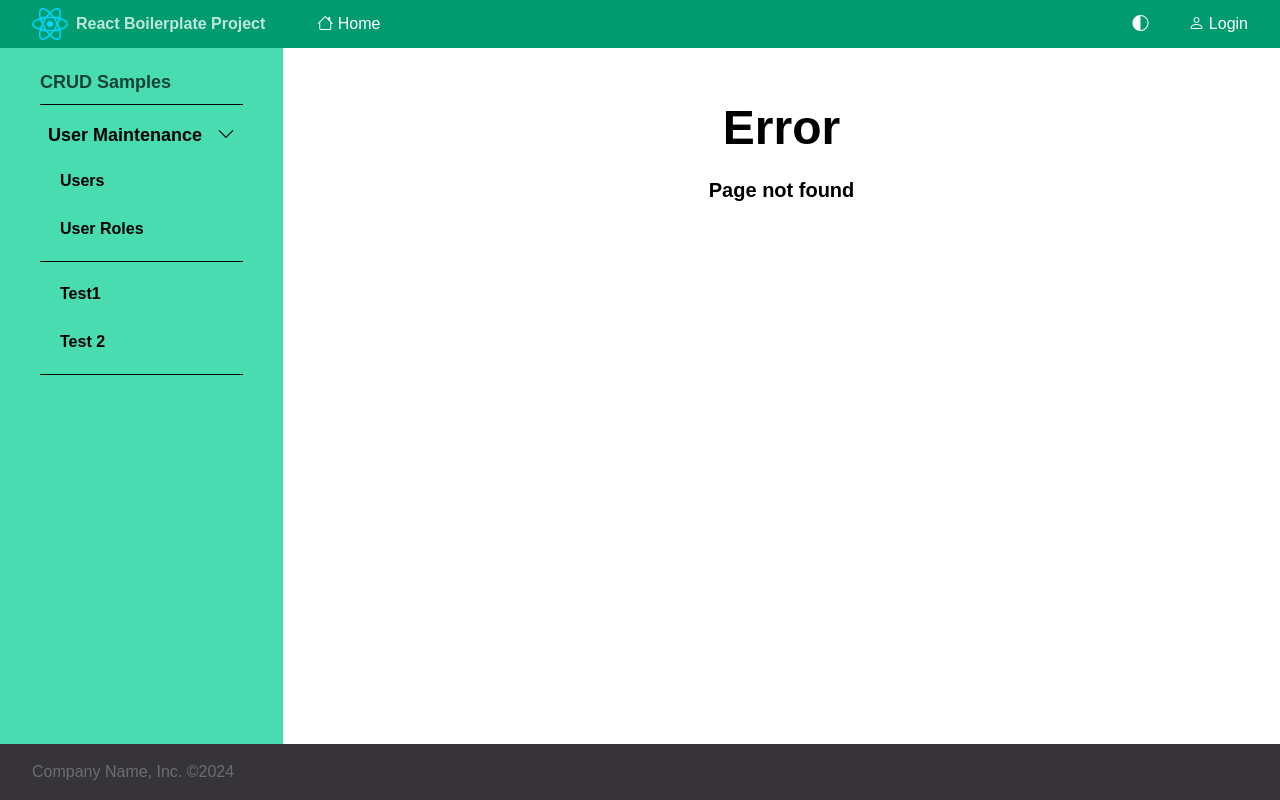
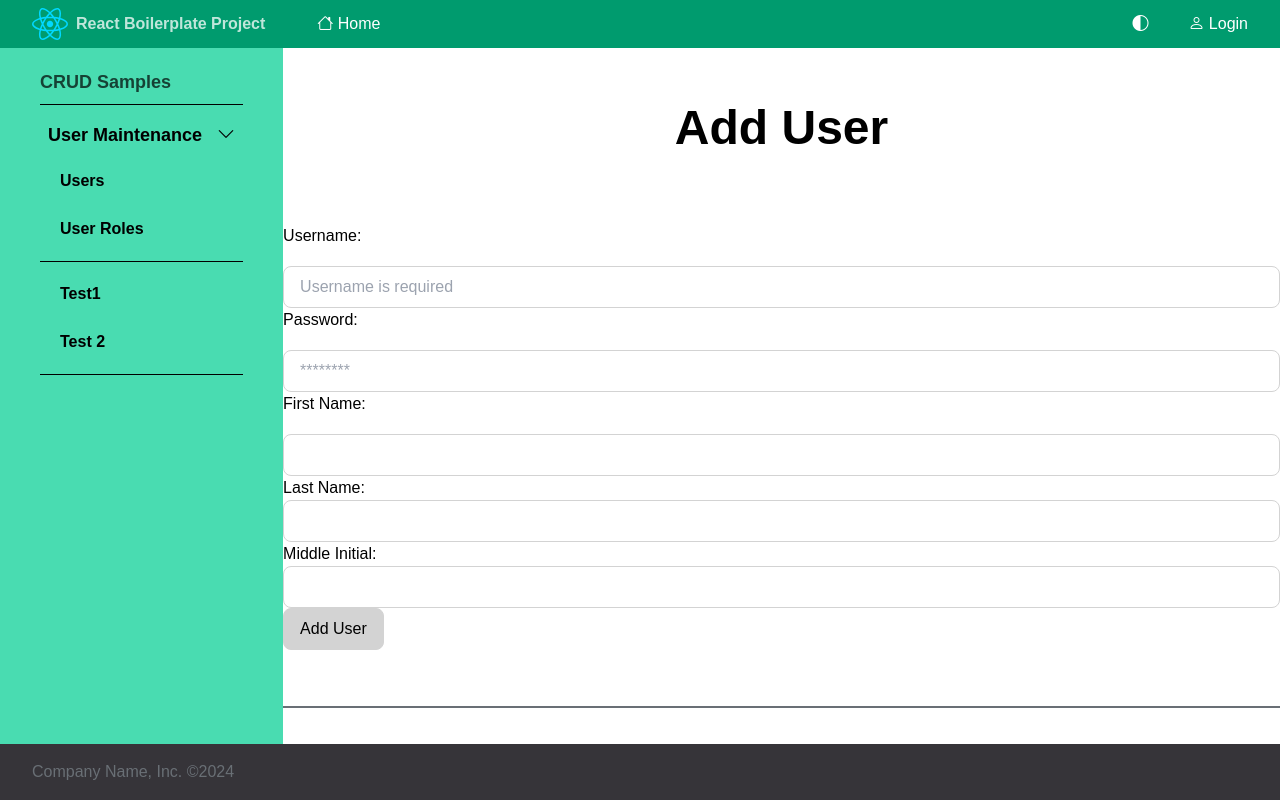
Before and after one commit to peterclarktech/react-ts-boilerplate, a React (Vite) app: page /crudsample/users/add in a window 1280 px wide. Before the commit this address had no page. Built offline with nearby package versions, Linux system fonts and the light colour scheme.

Commit message:
Reworked routes and added user add page

```diff
--- a/src/App.tsx
+++ b/src/App.tsx
@@ -30,7 +30,7 @@ const HeaderWrapper:FC<{}> = () => {
     <Header.HeaderBody>
       <Header.HeaderLogo linkto="/" imgSrc={reactlogo} imgAlt="React" imgClass="">React Boilerplate Project</Header.HeaderLogo>
       <Header.HeaderLink to="/" iconClass="bi bi-house">Home</Header.HeaderLink>
-      {appContext.user.username && <Header.HeaderLink to="/crudsample" iconClass="bi bi-journal-richtext">CRUD Samples</Header.HeaderLink>}
+      {appContext.user.username && <Header.HeaderLink to="/crudsample/users" iconClass="bi bi-journal-richtext">CRUD Samples</Header.HeaderLink>}
     </Header.HeaderBody>
   )
 }
--- a/src/main.tsx
+++ b/src/main.tsx
@@ -16,6 +16,7 @@ import UserListPage from './pages/crudpages/UserListPage';
 import LoginPage from './pages/LoginPage';
 
 import loadSampleData from './services/LoadSampleData';
+import UserAddPage from './pages/crudpages/UserAddPage';
 
 const router = createBrowserRouter([
   {
@@ -28,20 +29,25 @@ const router = createBrowserRouter([
         element: <HomePage />
       },
       {
-        path: "/login",
+        path: "login",
         element: <LoginPage/>,
         errorElement: <ErrorPage/>
       },
       {
-        path: "/crudsample",
+        path: "crudsample",
         element: <CrudLayoutPage />,
         children: [
           {
-            index: true,
+            path:"users",
             element: <UserListPage />,
             loader: async ({ /*params*/ }) => {
               return defer({ data: loadSampleData() });
-            },
+            }
+          },
+          {
+            path: "users/add",
+            element: <UserAddPage/>,
+            errorElement: <ErrorPage />
           },
           {
             path: "*",
--- /dev/null
+++ b/src/pages/crudpages/UserAddPage.tsx
@@ -0,0 +1,83 @@
+import { useState } from 'react';
+import Button from '../../components/Button';
+import PageSection from '../../components/PageSection';
+import TextField from '../../components/form/TextField';
+
+interface User {
+    username: string;
+    password: string;
+    firstName: string;
+    lastName: string;
+    middleInitial: string;
+}
+
+const UserAddPage: React.FC = () => {
+    const [user, setUser] = useState<User>({
+        username: '',
+        password: '',
+        firstName: '',
+        lastName: '',
+        middleInitial: '',
+    });
+
+    const handleInputChange = (e: React.ChangeEvent<HTMLInputElement>) => {
+        const { name, value } = e.target;
+        setUser((prevUser) => ({ ...prevUser, [name]: value }));
+    };
+
+    const handleSubmit = (e: React.FormEvent) => {
+        e.preventDefault();
+        // TODO: Handle form submission (e.g., send data to server)
+    };
+
+    return (
+        <PageSection title="Add User">
+            <form onSubmit={handleSubmit}>
+                <div>
+
+                </div>
+                <div className="grid grid-flow-row grid-rows-6">
+                    <TextField placeholder="Username is required"
+                        id="username"
+                        name="username"
+                        value={user.username}
+                        onChange={handleInputChange}
+                        required
+                    >Username: </TextField>
+                    <TextField isPassword placeholder='********'
+                        id="password"
+                        name="password"
+                        value={user.password}
+                        onChange={handleInputChange}
+                        required
+                    >Password: </TextField>
+                    <TextField
+                        id="firstName"
+                        name="firstName"
+                        value={user.firstName}
+                        onChange={handleInputChange}
+                        required
+                    >First Name: </TextField>
+
+                    <TextField
+                        id="lastName"
+                        name="lastName"
+                        value={user.lastName}
+                        onChange={handleInputChange}
+                        required
+                    >Last Name:</TextField>
+                    <TextField
+                        id="middleInitial"
+                        name="middleInitial"
+                        value={user.middleInitial}
+                        onChange={handleInputChange}
+                        maxLength={1}
+                    >Middle Initial: </TextField>
+                    <div className=""><Button>Add User</Button></div>
+                </div>
+            </form>
+        </PageSection>
+    );
+};
+
+export default UserAddPage;
```
